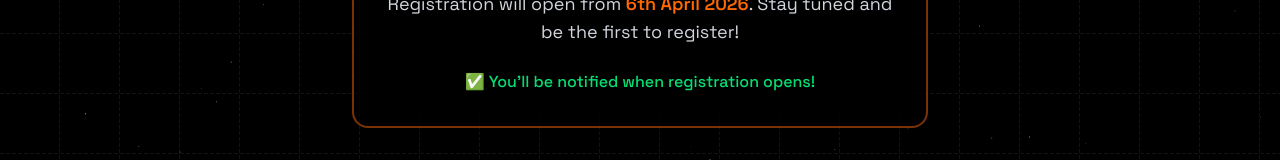
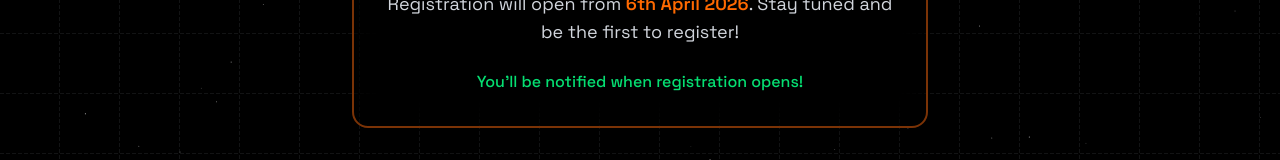
Before and after one commit to SimonLeo28/Nexora-2026, a React (Vite) app: page /registrationcommingsoon in a window 1280 px wide. Both pictures are taken after typing "Sample", "name@example.com" into the empty fields and a click on the button "Notify Me !". Shown: the part 386-546 px from the top of the page. Built offline with nearby package versions, Linux system fonts and the light colour scheme; the HTML template or start-up script is replaced by a standard one.

Commit message:
notify conflict

```diff
--- a/src/Pages/register/RegistrationComingSoon.jsx
+++ b/src/Pages/register/RegistrationComingSoon.jsx
@@ -68,7 +68,7 @@ export default function RegistrationComingSoon() {
         {/* Form / Success Message */}
         {submitted ? (
           <div className="text-green-400 font-medium">
-            ✅ You’ll be notified when registration opens!
+            You’ll be notified when registration opens!
           </div>
         ) : (
           <form onSubmit={handleSubmit} className="space-y-4">
```
